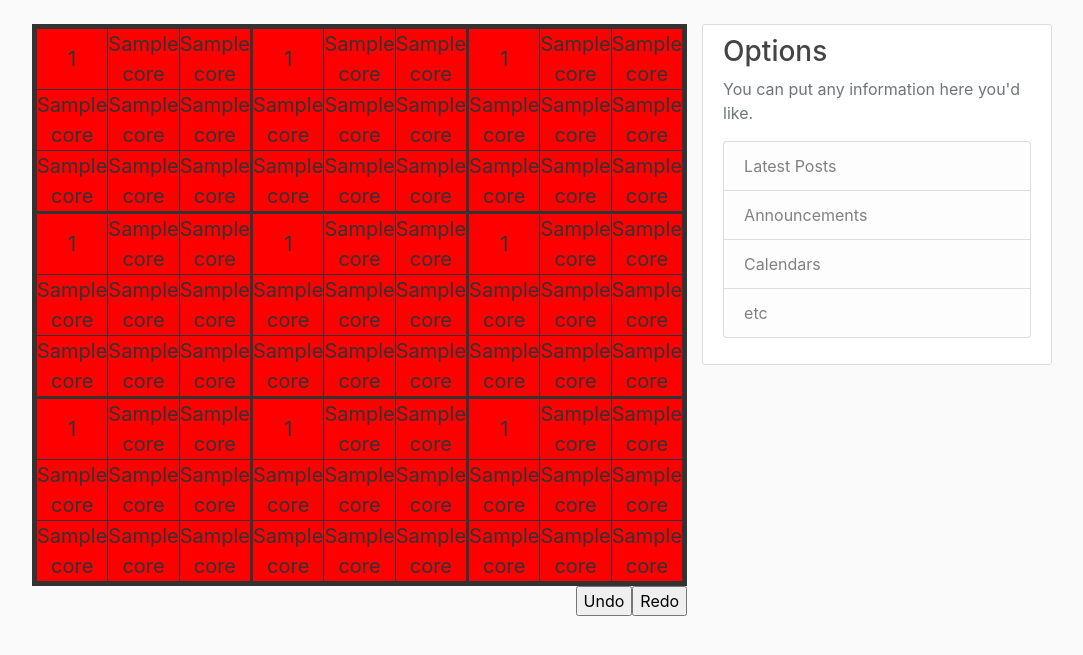
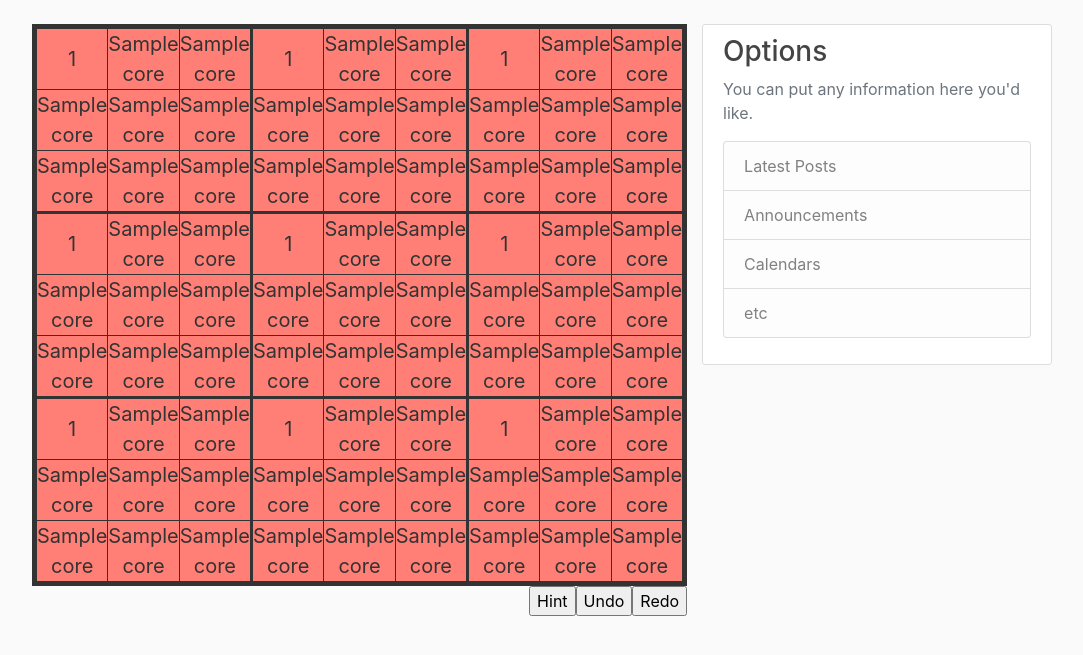
Before and after one commit to ricky582/sudoku_project, a Flask app: template templates/main.html in a window 1280 px wide. Shown: the part 56-711 px from the top of the page, without its empty margins (38-1121 px from the left). Run offline with Flask 2, Linux system fonts and the light colour scheme; the template is opened without the code that fills it: values that come from a table or form of the project are taken from there, most other values are stand-ins (such as "Sample title", 1, 10 or a date in 2020); some libraries are stand-ins or nearby versions.

Commit message:
added new functions to get all values in a rows/column - will be used to produce a hint

```diff
--- a/forms.py
+++ b/forms.py
@@ -13,3 +13,4 @@ class SudokuCell(FlaskForm):
 class Options(FlaskForm):
     undo = SubmitField()
     redo = SubmitField()
+    hint = SubmitField()
--- a/main.py
+++ b/main.py
@@ -60,6 +60,8 @@ def home():
                     print(f"{cell_id}-{new_val}")
                     player_puzzle[cell_id // 9][cell_id % 9] = new_val
                 update_all()
+            elif "options-hint" in key:
+                print(get_col(0, 1))
         print(f"Pointer{hist_ptr}-Length{len(input_hist)}")
         print(input_hist)
         print_in_form(player_puzzle)
@@ -103,6 +105,28 @@ def update_all():
         for j in range(0, 9):
             if player_puzzle[i][j] != 0:
                 update_validity(i, j)
+
+
+# Returns all values from row of given cell - with options to exclude empty values or the given cell
+def get_row(big_cell, sml_cell, include_self=True, include_empty=True):
+    ans = []
+    for i in range(0, 3):
+        for j in range(0, 3):
+            if include_empty or player_puzzle[(big_cell // 3) * 3 + i][(sml_cell // 3) * 3 + j] != 0:
+                if include_self or (((big_cell // 3) * 3 + i) != big_cell or ((sml_cell // 3) * 3 + j) != sml_cell):
+                    ans.append(player_puzzle[(big_cell // 3) * 3 + i][(sml_cell // 3) * 3 + j])
+    return ans
+
+
+# Returns all values from column of given cell - with options to exclude empty values or the given cell
+def get_col(big_cell, sml_cell, include_self=True, include_empty=True):
+    ans = []
+    for i in range(0, 3):
+        for j in range(0, 3):
+            if include_empty or player_puzzle[(big_cell % 3) + i * 3][sml_cell % 3 + j * 3] != 0:
+                if include_self or (((big_cell % 3) + i * 3) != big_cell or (sml_cell % 3 + j * 3) != sml_cell):
+                    ans.append(player_puzzle[(big_cell % 3) + i * 3][sml_cell % 3 + j * 3])
+    return ans
 
 
 # Prints arrays in a sudoku form
--- a/static/main.css
+++ b/static/main.css
@@ -136,5 +136,5 @@ input:focus{
 }
 
 .invalid_box{
-    background-color: red;
+    background-color: #ff7e75;
 }
--- a/templates/main.html
+++ b/templates/main.html
@@ -48,6 +48,10 @@
         {{ options.hidden_tag() }}
         {{ options.undo }}
     </form>
+    <form method="POST" action="" class="undo_redo">
+        {{ options.hidden_tag() }}
+        {{ options.hint }}
+    </form>
 <script>
     if ( window.history.replaceState ) {
         window.history.replaceState( null, null, window.location.href );
```
